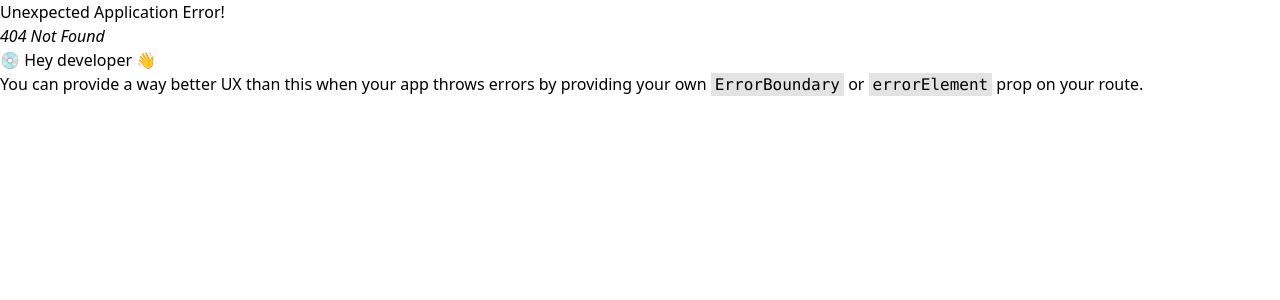
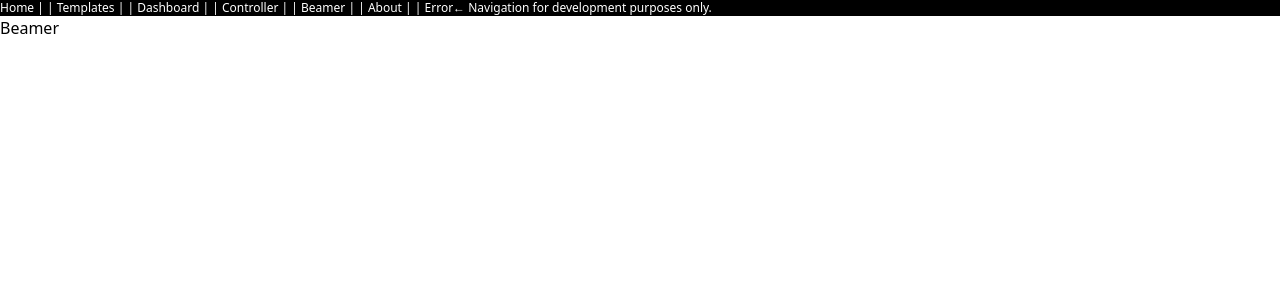
Before and after one commit to Lukileila/stagebeam, a React (Vite) app in the folder frontend/: page /beamer in a window 1280 px wide. Before the commit this address had no page. Shown: the top 300 px of the page. Built offline with nearby package versions, Linux system fonts and the light colour scheme.

Commit message:
routes and empty page components created

```diff
--- a/frontend/src/App.jsx
+++ b/frontend/src/App.jsx
@@ -10,19 +10,28 @@ import Layout from './components/Layout.jsx';
 // Imports for pages
 import { Home } from "./pages/Home.jsx";
 import { About } from "./pages/About.jsx";
-import Error from './pages/Error.jsx';
+import { Dashboard } from "./pages/Dashboard.jsx";
+import { Controller } from "./pages/Controller.jsx";
+import { Beamer } from "./pages/Beamer.jsx";
+import { Error } from './pages/Error.jsx';
+import { Templates } from "./pages/Templates.jsx";
 
 // Imports for state management
 import {useState, useEffect} from 'react';
+
 
 /* const { DEV, BACKEND_URL_DEPLOY, BACKEND_URL_DEV } = import.meta.env;   // Maybe implement later */
 
 const router = createBrowserRouter(
   createRoutesFromElements(
     <Route path="/" element={<Layout/>}>
-      <Route index element={<Home />}/>
+      <Route index element={<Home />}/> {/*Landing Page*/}
+      <Route path="templates" element={<Templates />}/>
+      <Route path="dashboard" element={<Dashboard />}/>
+      <Route path="controller" element={<Controller />}/>
+      <Route path="beamer" element={<Beamer />}/>
       <Route path="about" element={<About />}/>
-{/*       <Route path="*" element={<Error/>} />     */}
+      <Route path="*" element={<Error/>} />
     </Route>
 
   )
--- a/frontend/src/components/Layout.jsx
+++ b/frontend/src/components/Layout.jsx
@@ -4,10 +4,15 @@ const Layout = () => {
   return (
     <div className="layout">
         <header>
-            <nav>
-                <h1>Layout</h1>
-                <NavLink to="/">Home</NavLink>
-                <NavLink to="about">About</NavLink>
+            <nav className="bg-black text-white text-xs">
+                 <NavLink to="/">Home</NavLink> |
+                | <NavLink to="templates">Templates</NavLink>  |
+                | <NavLink to="dashboard">Dashboard</NavLink>  |
+                | <NavLink to="controller">Controller</NavLink>  |
+                | <NavLink to="beamer">Beamer</NavLink>  |
+                | <NavLink to="about">About</NavLink>  |
+                | <NavLink to="error">Error</NavLink>
+                  <span>← Navigation for development purposes only.</span>
             </nav>
         </header>
         <main><Outlet/></main>
--- /dev/null
+++ b/frontend/src/pages/Beamer.jsx
@@ -0,0 +1,5 @@
+export const Beamer = () => {
+  return (
+    <div>Beamer</div>
+  )
+}
--- /dev/null
+++ b/frontend/src/pages/Controller.jsx
@@ -0,0 +1,5 @@
+export const Controller = () => {
+  return (
+    <div>Controller</div>
+  )
+}
--- /dev/null
+++ b/frontend/src/pages/Dashboard.jsx
@@ -0,0 +1,5 @@
+export const Dashboard = () => {
+  return (
+    <div>Dashboard</div>
+  )
+}
--- a/frontend/src/pages/Error.jsx
+++ b/frontend/src/pages/Error.jsx
@@ -1,4 +1,4 @@
-export default function Error(){
+export const Error=()=>{
     return (
     <>
     <div>
--- /dev/null
+++ b/frontend/src/pages/Templates.jsx
@@ -0,0 +1,5 @@
+export const Templates = () => {
+  return (
+    <div>Templates</div>
+  )
+}
```
